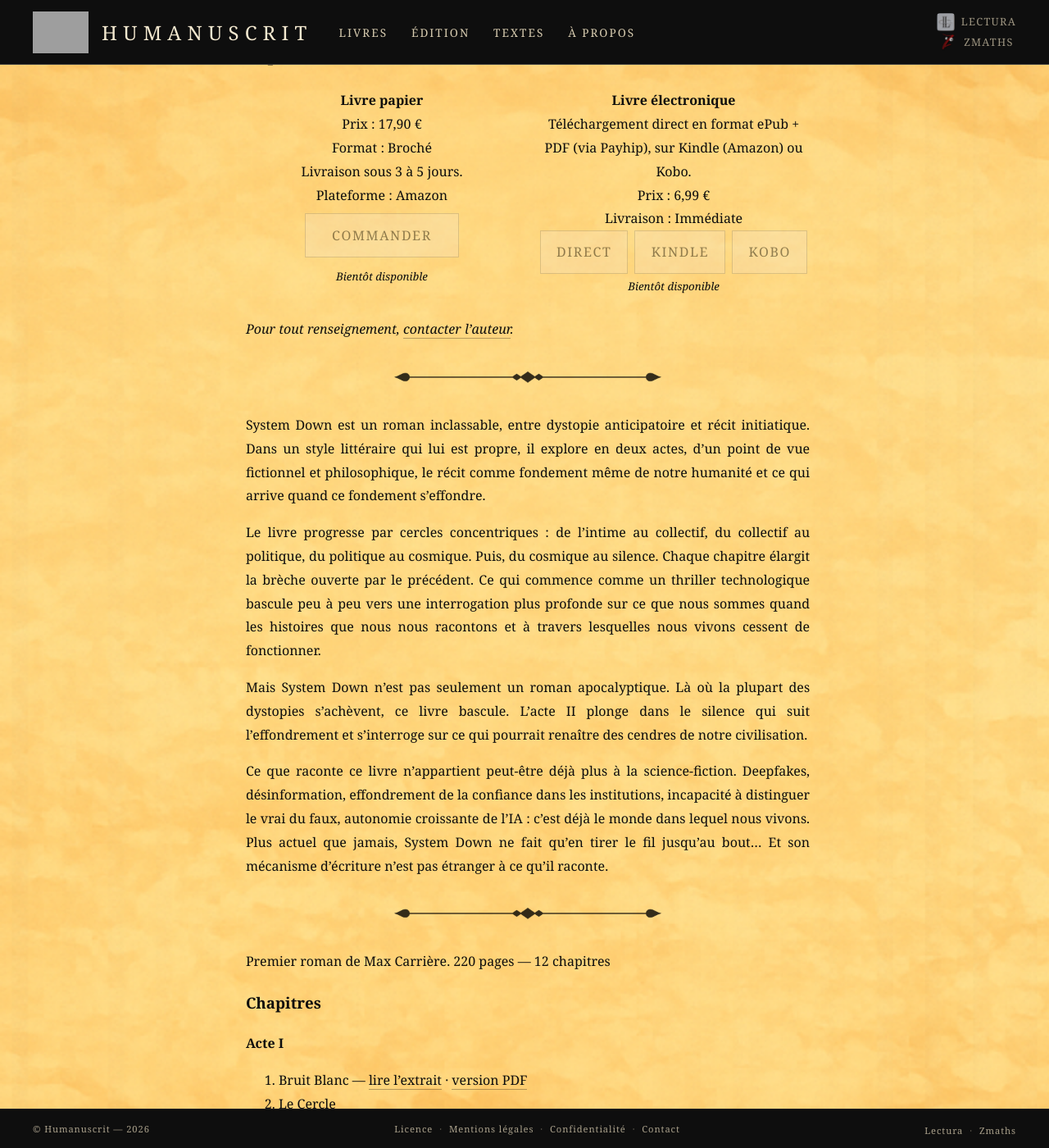
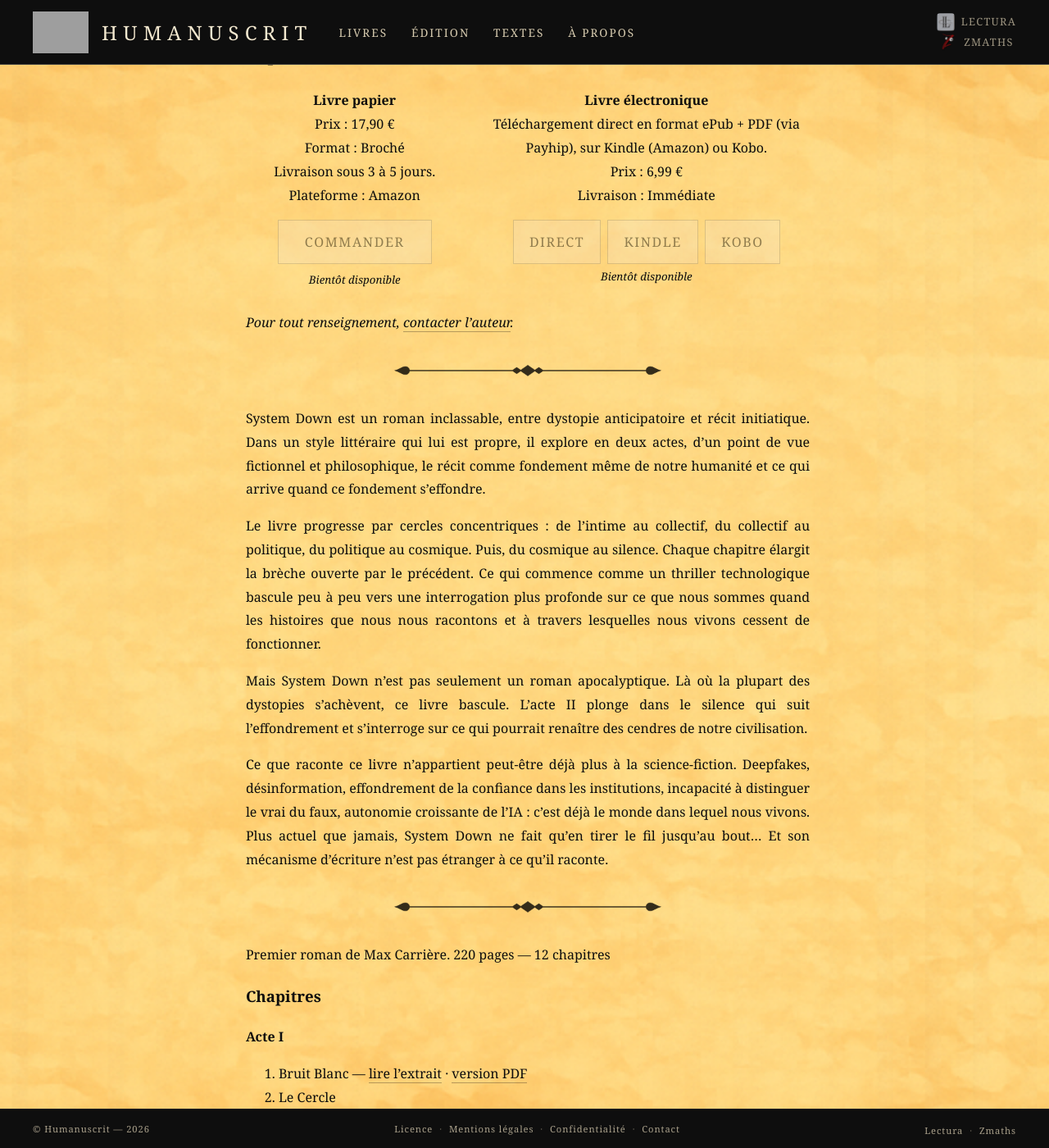
Before and after one commit to maxcarriere/humanuscrit, a Jekyll site: the page built from productions/system-down.md, in a window 1280 px wide and 1400 px high, scrolled down 1032 px. Shown: the whole window at 82% size. Built offline with Jekyll 4.4.1, drawn with Linux system fonts in a browser that asks for light colours; grey boxes are pictures that could not be loaded.

Commit message:
Grille d'achat 2fr/3fr et espacement vertical uniforme avant les boutons
Co-Authored-By: Claude Opus 4.6 <noreply@anthropic.com>

```diff
--- a/assets/css/style.scss
+++ b/assets/css/style.scss
@@ -1394,7 +1394,7 @@ html[data-darkreader-mode] .navigation-dossier a:hover {
 /* Liens d'achat */
 .buy-links {
   display: grid;
-  grid-template-columns: 1fr 1fr;
+  grid-template-columns: 2fr 3fr;
   gap: 1.5em;
   text-align: center;
   margin: 1.5em 0;
@@ -1407,7 +1407,7 @@ html[data-darkreader-mode] .navigation-dossier a:hover {
 }
 
 .buy-links .cta-button {
-  margin: 0.5em;
+  margin: 0.3em;
 }
 
 /* Boutons d'achat côte à côte */
@@ -1416,6 +1416,12 @@ html[data-darkreader-mode] .navigation-dossier a:hover {
   justify-content: center;
   gap: 0.5em;
   flex-wrap: wrap;
+}
+
+/* Espacement uniforme avant les boutons */
+.buy-format .cta-button,
+.buy-format .buy-buttons-row {
+  margin-top: 1em;
 }
 
 .buy-buttons-row .cta-button {
```
